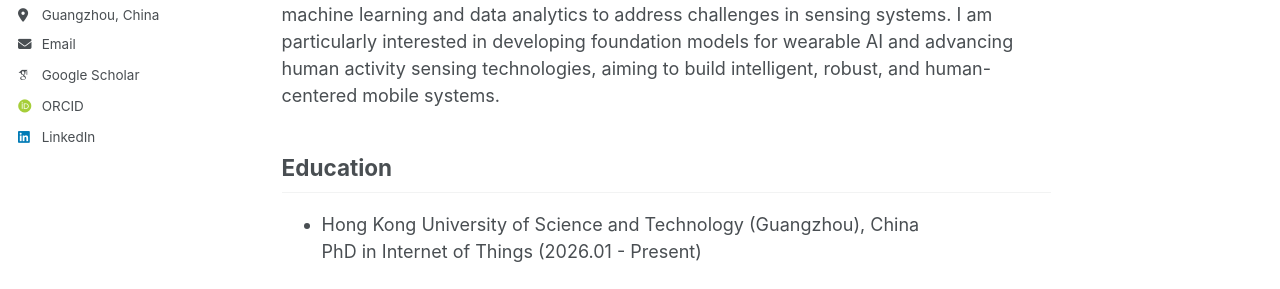
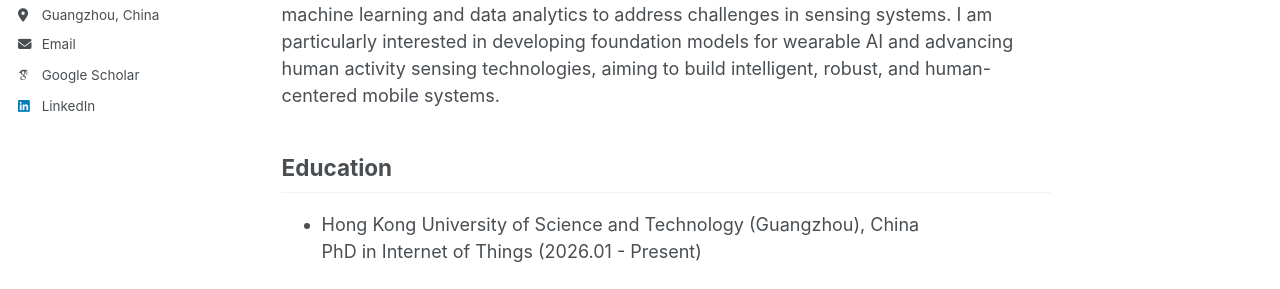
Before and after one commit to saiketa/saiketa.github.io, a Jekyll site: the page built from _pages/about.md, in a window 1280 px wide. Shown: the part 371-660 px from the top of the page. Built offline with Jekyll 4.4.1, drawn with Linux system fonts in a browser that asks for light colours; some web fonts are replaced; a script bundle is joined from its source files by our own code; library files that are not in the unit come from our copies.

Commit message:
Update _config.yml

```diff
--- a/_config.yml
+++ b/_config.yml
@@ -38,7 +38,7 @@ author:
   googlescholar    : "https://scholar.google.com/citations?user=DdTQaisAAAAJ&hl"
   # inspire-hep      : # URL
   # impactstory      : # URL
-  orcid            : "https://orcid.org/0009-0007-3889-474X"
+  # orcid            : "https://orcid.org/0009-0007-3889-474X"
   # semantic         : # URL
   # ssrn             : # URL
   # pubmed           : "https://www.ncbi.nlm.nih.gov/pubmed/?term=john+snow"
```
